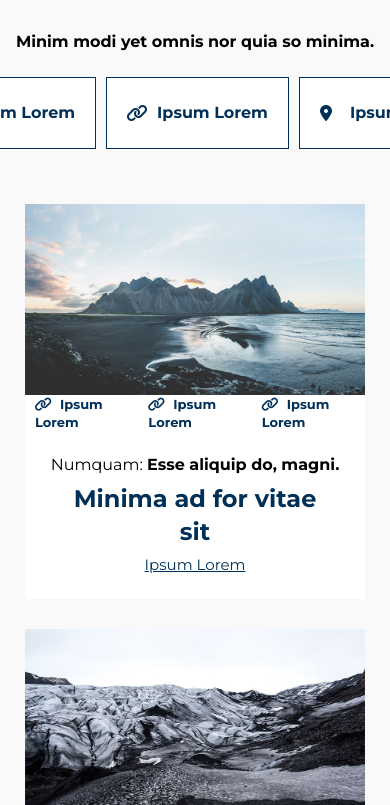
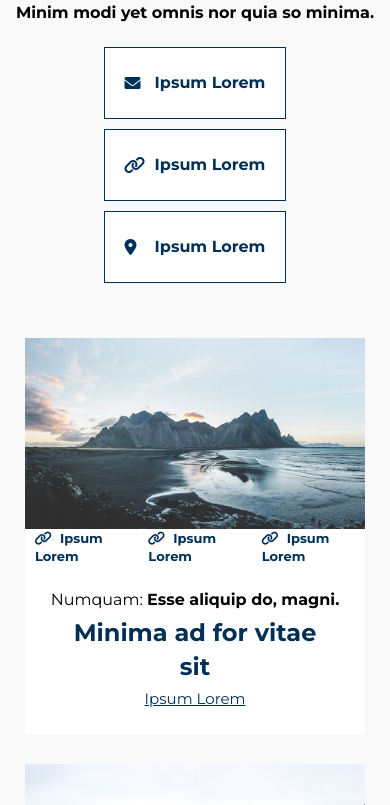
Before and after one commit to Semolski/sidearm-tech-test, a website: page public/index.html in a window 390 px wide. Shown: the part 295-1100 px from the top of the page. Drawn offline with Linux system fonts and the light colour scheme.

Commit message:
Hero button and h1 mobile style fix

```diff
--- a/resources/assets/scss/sidearm.scss
+++ b/resources/assets/scss/sidearm.scss
@@ -500,6 +500,9 @@ main {
   section {
     > h1 {
       margin: 50px 0;
+      @include tablet-portrait {
+        font-size: 35px;
+      }
     }
     .hero {
       display: flex;
@@ -522,6 +525,9 @@ main {
       ul {
         display: flex;
         flex-direction: row;
+        @include tablet-portrait {
+          flex-direction: column;
+        }
 
         li {
           display: flex;
```
Also changed, not shown: public/css/style.css.
